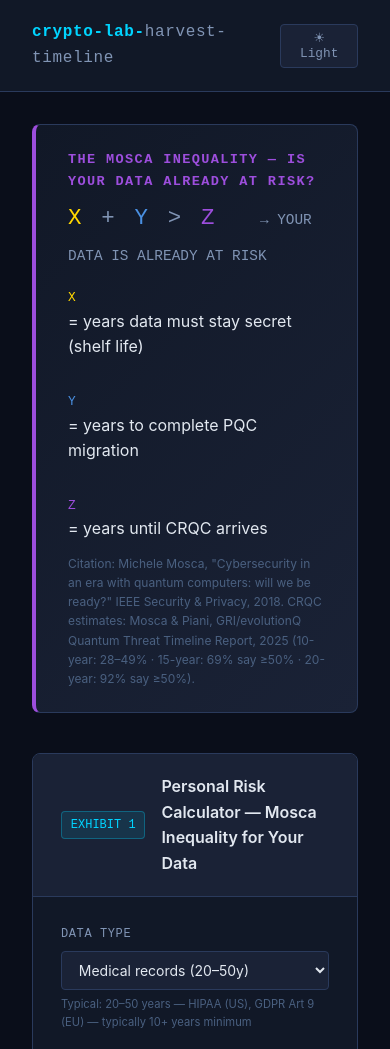
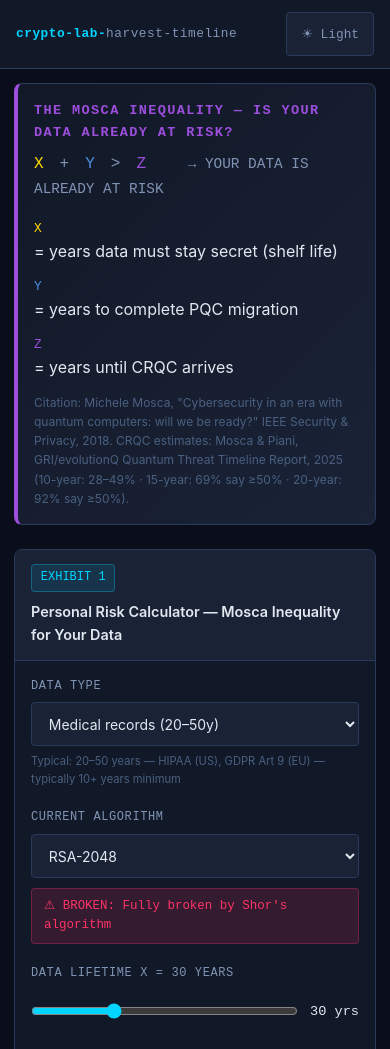
Before and after one commit to systemslibrarian/crypto-lab-harvest-timeline, a website built with Vite: page index.html in a window 390 px wide. Shown: the top 1049 px of the page. Built offline with nearby package versions, Linux system fonts and the light colour scheme.

Commit message:
a11y + mobile: aria-live regions, scope on th, range aria-value*, fieldset/legend for checkboxes, SVG title, focus-visible ring, 44px touch targets, table scroll wrappers, responsive two-col grid, mobile breakpoints at 640px; fix exposedClass threshold logic, fix whatIfMigrationDelay quantum-safe exclude bug

```diff
--- a/src/main.ts
+++ b/src/main.ts
@@ -84,20 +84,24 @@ function renderExhibit1(): string {
         <div class="field-group">
           <label class="field-label" for="e1-algo">Current Algorithm</label>
           <select id="e1-algo">${algoOptions}</select>
-          <div class="algo-status" id="e1-algo-status"></div>
+          <div class="algo-status" id="e1-algo-status" role="status" aria-live="polite"></div>
         </div>
         <div class="field-group">
-          <label class="field-label" for="e1-x">Data Lifetime X = <span id="e1-x-label"></span></label>
+          <label class="field-label" for="e1-x">Data Lifetime X = <span id="e1-x-label" aria-hidden="true"></span></label>
           <div class="range-row">
-            <input type="range" id="e1-x" min="0" max="100" step="1" value="30" />
-            <span class="range-value" id="e1-x-val">30 yrs</span>
+            <input type="range" id="e1-x" min="0" max="100" step="1" value="30"
+              aria-valuemin="0" aria-valuemax="100" aria-valuenow="30" aria-valuetext="30 years"
+              aria-describedby="e1-x-val" />
+            <span class="range-value" id="e1-x-val" aria-live="polite">30 yrs</span>
           </div>
         </div>
         <div class="field-group">
-          <label class="field-label" for="e1-y">Migration Time Y = <span id="e1-y-label"></span></label>
+          <label class="field-label" for="e1-y">Migration Time Y = <span id="e1-y-label" aria-hidden="true"></span></label>
           <div class="range-row">
-            <input type="range" id="e1-y" min="1" max="20" step="1" value="5" />
-            <span class="range-value" id="e1-y-val">5 yrs</span>
+            <input type="range" id="e1-y" min="1" max="20" step="1" value="5"
+              aria-valuemin="1" aria-valuemax="20" aria-valuenow="5" aria-valuetext="5 years"
+              aria-describedby="e1-y-val" />
+            <span class="range-value" id="e1-y-val" aria-live="polite">5 yrs</span>
           </div>
         </div>
         <div class="field-group">
@@ -106,7 +110,7 @@ function renderExhibit1(): string {
           <span class="field-sublabel" id="e1-scenario-hint"></span>
         </div>
       </div>
-      <div class="mosca-result" id="e1-result">
+      <div class="mosca-result" id="e1-result" aria-live="polite" aria-label="Mosca inequality risk result">
         <!-- filled dynamically -->
       </div>
     </div>
@@ -127,9 +131,13 @@ function initExhibit1(): void {
     const scenario = CRQC_SCENARIOS.find(s => s.label === scenSel.value) ?? CRQC_SCENARIOS[1];
     const algoName = algoSel.value;
 
-    // Update value displays
+    // Update value displays + ARIA attributes
     (document.getElementById('e1-x-val') as HTMLElement).textContent = `${xVal} yrs`;
     (document.getElementById('e1-y-val') as HTMLElement).textContent = `${yVal} yrs`;
+    xRange.setAttribute('aria-valuenow', String(xVal));
+    xRange.setAttribute('aria-valuetext', `${xVal} years`);
+    yRange.setAttribute('aria-valuenow', String(yVal));
+    yRange.setAttribute('aria-valuetext', `${yVal} years`);
 
     // Update data type hint
     const dt = DATA_TYPES.find(d => d.name === dtSel.value);
@@ -256,7 +264,7 @@ function renderExhibit2(): string {
         <select id="e2-scenario">${scenarioOptions}</select>
       </div>
     </div>
-    <div id="e2-content"></div>
+    <div id="e2-content" aria-live="polite"></div>
   </div>
 </div>`;
 }
@@ -316,14 +324,16 @@ function initExhibit2(): void {
         </div>
       </div>
 
+      <div class="table-scroll" role="region" aria-label="Asset risk table">
       <table class="asset-table">
         <thead><tr>
-          <th>Asset</th><th>Algorithm</th><th>X (Lifetime)</th><th>Y (Migration)</th><th>Risk</th><th>Action</th>
+          <th scope="col">Asset</th><th scope="col">Algorithm</th><th scope="col">X (Lifetime)</th><th scope="col">Y (Migration)</th><th scope="col">Risk</th><th scope="col">Action</th>
         </tr></thead>
         <tbody>${tableRows}</tbody>
       </table>
+      </div>
 
-      <div style="display:grid;grid-template-columns:1fr 1fr;gap:1.5rem;margin-bottom:1.5rem">
+      <div class="two-col-grid">
         <div>
           <div class="field-label" style="margin-bottom:0.5rem">Priority Migration Order</div>
           ${priorityList}
@@ -334,7 +344,7 @@ function initExhibit2(): void {
             ${esc(aggregateRisk.worstAsset)}
           </div>
         </div>
-      </div>
+      </div><!-- /.two-col-grid -->
 
       <div class="top-recommendation">
         <strong style="font-family:var(--font-mono);font-size:0.75rem;color:var(--color-crqc)">TOP RECOMMENDATION</strong><br>
@@ -373,16 +383,16 @@ function renderExhibit3(): string {
         <label class="field-label" for="e3-algo">Algorithm</label>
         <select id="e3-algo">${algoOptions}</select>
       </div>
-      <div class="field-group" style="flex:0">
-        <label class="field-label">Show Scenarios</label>
+      <fieldset class="field-group" style="flex:0;border:none;padding:0;min-width:0">
+        <legend class="field-label">Show Scenarios</legend>
         <div style="display:flex;gap:0.5rem;flex-wrap:wrap;margin-top:0.3rem">
           ${CRQC_SCENARIOS.map(s => `
-            <label style="display:flex;align-items:center;gap:0.3rem;font-size:0.78rem;cursor:pointer;color:${CURVE_COLORS[s.label]}">
+            <label style="display:flex;align-items:center;gap:0.4rem;font-size:0.78rem;cursor:pointer;color:${CURVE_COLORS[s.label]};min-height:44px">
               <input type="checkbox" id="e3-chk-${s.label}" checked style="accent-color:${CURVE_COLORS[s.label]}">
               ${s.label.charAt(0).toUpperCase() + s.label.slice(1)}
             </label>`).join('')}
         </div>
-      </div>
+      </fieldset>
     </div>
     <div class="svg-chart-wrap" id="e3-chart"></div>
     <div class="chart-legend" id="e3-legend"></div>
@@ -467,8 +477,12 @@ function initExhibit3(): void {
     const titleColor = algInfo?.broken ? 'var(--color-danger)' : algInfo?.longTermSafe ? 'var(--color-safe)' : 'var(--color-amber)';
     svgContent += `<text x="${padL + chartW / 2}" y="${svgH - 4}" text-anchor="middle" font-size="12" fill="${titleColor}">${algoName} — probability that harvested ciphertext becomes decryptable</text>`;
 
+    const algStatus = ALGORITHM_SECURITY.find(a => a.algorithm === algoName);
+    const algStatusText = algStatus?.broken ? 'broken (Shor-vulnerable)' : algStatus?.longTermSafe ? 'quantum-safe' : 'partially affected';
     const chartEl = document.getElementById('e3-chart') as HTMLElement;
-    chartEl.innerHTML = `<svg viewBox="0 0 ${svgW} ${svgH}" style="width:100%;display:block" role="img" aria-label="Exposure probability curve for ${esc(algoName)}">${svgContent}</svg>`;
+    chartEl.innerHTML = `<svg viewBox="0 0 ${svgW} ${svgH}" style="width:100%;display:block" role="img" aria-labelledby="e3-chart-title">
+      <title id="e3-chart-title">Exposure probability curve for ${esc(algoName)} (${esc(algStatusText)}), showing probability of harvested ciphertext becoming decryptable from ${CURRENT_YEAR} to ${CURRENT_YEAR + horizonYears} across 4 CRQC scenarios</title>
+      ${svgContent}</svg>`;
 
     const legendEl = document.getElementById('e3-legend') as HTMLElement;
     legendEl.innerHTML = legendItems.join('');
@@ -509,7 +523,7 @@ function renderExhibit4(): string {
         <select id="e4-scenario">${scenarioOptions}</select>
       </div>
     </div>
-    <div id="e4-content"></div>
+    <div id="e4-content" aria-live="polite"></div>
   </div>
 </div>`;
 }
@@ -525,20 +539,23 @@ function initExhibit4(): void {
 
     const delays = [0, 1, 2, 5, 10];
 
-    const baseline = whatIfMigrationDelay(profile, scenario, 0);
-
     const rows = delays.map(d => {
       const result = whatIfMigrationDelay(profile, scenario, d);
       const startYear = CURRENT_YEAR + d;
       const completeYear = CURRENT_YEAR + d + profile.typicalMigrationYears;
 
+      const totalTB = profile.assets.reduce((s, a) => s + a.dataSizeTB, 0);
+
       let exposedClass = 'delay-cell-safe';
-      if (result.exposedDataTB > baseline.exposedDataTB * 0.9) exposedClass = 'delay-cell-critical';
-      else if (result.exposedDataTB > baseline.exposedDataTB * 0.5) exposedClass = 'delay-cell-danger';
-      else if (result.exposedDataTB > 0) exposedClass = 'delay-cell-amber';
+      if (result.exposedDataTB > 0) {
+        const pct = result.exposedDataTB / totalTB;
+        if (pct >= 0.6) exposedClass = 'delay-cell-critical';
+        else if (pct >= 0.3) exposedClass = 'delay-cell-danger';
+        else exposedClass = 'delay-cell-amber';
+      }
 
-      const pctExposed = baseline.exposedDataTB + result.exposedDataTB > 0
-        ? ((result.exposedDataTB / profile.assets.reduce((s, a) => s + a.dataSizeTB, 0)) * 100).toFixed(0)
+      const pctExposed = totalTB > 0
+        ? ((result.exposedDataTB / totalTB) * 100).toFixed(0)
         : '0';
 
       const crqcYear = CURRENT_YEAR + scenario.yearsFromNow;
@@ -556,17 +573,20 @@ function initExhibit4(): void {
 
     const contentEl = document.getElementById('e4-content') as HTMLElement;
     contentEl.innerHTML = `
+      <div class="table-scroll" role="region" aria-label="Cost of delay table">
       <table class="delay-table">
         <thead><tr>
-          <th>Migration Start</th>
-          <th>Completes By</th>
-          <th>Exposed Assets</th>
-          <th>Exposed Data</th>
-          <th>% Exposed</th>
-          <th>vs CRQC (~${CURRENT_YEAR + scenario.yearsFromNow})</th>
+          <th scope="col">Migration Start</th>
+          <th scope="col">Completes By</th>
+          <th scope="col">Exposed Assets</th>
+          <th scope="col">Exposed Data</th>
+          <th scope="col">% Exposed</th>
+          <th scope="col">vs CRQC (~${CURRENT_YEAR + scenario.yearsFromNow})</th>
         </tr></thead>
         <tbody>${rows.join('')}</tbody>
       </table>
+      </div>`;
+      contentEl.innerHTML += `
       <div class="delay-insight">
         <strong>Key Insight:</strong> Every year of delay increases the exposure window.
         Data encrypted <em>today</em> under classical algorithms may already be harvested
@@ -613,12 +633,13 @@ function renderExhibit5(): string {
       Example: PrayerWarriors — Ministry App Analysis
     </h4>
 
+    <div class="table-scroll" role="region" aria-label="PrayerWarriors data asset recommendations">
     <table class="personal-table">
       <thead><tr>
-        <th>Data Asset</th>
-        <th>Sensitivity Lifetime</th>
-        <th>Recommended Algorithm(s)</th>
-        <th>Notes</th>
+        <th scope="col">Data Asset</th>
+        <th scope="col">Sensitivity Lifetime</th>
+        <th scope="col">Recommended Algorithm(s)</th>
+        <th scope="col">Notes</th>
       </tr></thead>
       <tbody>
         <tr>
@@ -671,6 +692,7 @@ function renderExhibit5(): string {
         </tr>
       </tbody>
     </table>
+    </div><!-- /.table-scroll -->
 
     <div style="margin-bottom:1.5rem">
       <div class="field-label" style="margin-bottom:0.75rem">Mosca Check: PrayerWarriors Prayer Requests</div>
@@ -702,7 +724,7 @@ function initExhibit5(): void {
   const safe       = assessRisk('Prayer Requests (ML-KEM-768)', 'ML-KEM-768', 50, 3, CRQC_SCENARIOS[1]);
 
   resultEl.innerHTML = `
-    <div style="display:grid;grid-template-columns:1fr 1fr;gap:1rem">
+    <div class="two-col-grid" style="gap:1rem;margin-bottom:0">
       <div class="result-verdict ${vulnerable.riskLevel}">
         <div class="verdict-level" style="font-size:0.95rem">${riskIcon(vulnerable.riskLevel)} If using RSA-2048</div>
         <div class="verdict-detail">X=50y + Y=3y = 53y &gt; Z=${vulnerable.moscaInequality.Z}y<br>
--- a/src/style.css
+++ b/src/style.css
@@ -324,3 +324,78 @@ input[type='range'] { flex: 1; accent-color: var(--color-today); cursor: pointer
 .app-footer a { color: var(--color-text-muted); text-decoration: underline; }
 
 .sr-only { position: absolute; width: 1px; height: 1px; padding: 0; margin: -1px; overflow: hidden; clip: rect(0,0,0,0); white-space: nowrap; border: 0; }
+
+/* ── Focus-visible: keyboard-nav ring for all interactive elements ─────────── */
+:focus-visible {
+  outline: 2px solid var(--color-today);
+  outline-offset: 2px;
+  border-radius: 2px;
+}
+/* Ensure existing form elements also use the unified style */
+select:focus-visible, input:focus-visible { outline: 2px solid var(--color-today); outline-offset: 2px; }
+/* Remove :focus fallback so mouse-clicks don't show the ring */
+select:focus:not(:focus-visible), input:focus:not(:focus-visible) { outline: none; }
+
+/* ── Touch targets: minimum 44 × 44 px per WCAG 2.5.5 ──────────────────────── */
+.theme-toggle {
+  min-height: 44px;
+  padding: 0.5rem 0.875rem;
+}
+select {
+  min-height: 44px;
+}
+input[type='range'] {
+  min-height: 44px;
+  cursor: pointer;
+}
+.related-link {
+  padding: 0.55rem 0.875rem;
+  min-height: 44px;
+  display: inline-flex;
+  align-items: center;
+}
+input[type='checkbox'] {
+  width: 18px;
+  height: 18px;
+  cursor: pointer;
+  flex-shrink: 0;
+}
+
+/* ── Table scroll wrappers for mobile overflow ──────────────────────────────── */
+.table-scroll {
+  overflow-x: auto;
+  -webkit-overflow-scrolling: touch;
+  border-radius: var(--radius-sm);
+}
+.table-scroll:focus-within { outline: 2px solid var(--color-today); outline-offset: 2px; }
+
+/* ── Responsive two-column grid (collapses to 1-col at 640 px) ──────────────── */
+.two-col-grid {
+  display: grid;
+  grid-template-columns: 1fr 1fr;
+  gap: 1.5rem;
+  margin-bottom: 1.5rem;
+}
+
+/* ── Mobile breakpoints ─────────────────────────────────────────────────────── */
+@media (max-width: 640px) {
+  .app-header       { padding: 0.75rem 1rem; gap: 0.5rem; }
+  .app-header h1    { font-size: 0.8rem; }
+  .app-main         { padding: 0.875rem; gap: 1.5rem; }
+  .mosca-banner     { padding: 1rem; }
+  .exhibit-header   { padding: 0.875rem 1rem; flex-wrap: wrap; gap: 0.5rem; }
+  .exhibit-header h3 { font-size: 0.9rem; }
+  .exhibit-body     { padding: 1rem; }
+  .mosca-formula    { font-size: 1rem; flex-wrap: wrap; gap: 0.15rem; }
+  .mosca-legend     { gap: 0.75rem; }
+  .calc-grid        { grid-template-columns: 1fr; }
+  .org-controls,
+  .curve-controls,
+  .delay-controls   { flex-direction: column; }
+  .aggregate-panel  { grid-template-columns: repeat(2, 1fr); }
+  .agg-stat .stat-value { font-size: 1.2rem; }
+  .two-col-grid     { grid-template-columns: 1fr; }
+  .app-footer       { padding: 1rem; }
+  .asset-table, .delay-table, .personal-table { font-size: 0.78rem; }
+  .asset-table th, .delay-table th, .personal-table th { font-size: 0.65rem; }
+}
```
Also changed, not shown: src/scenarios.ts (+6 -3 lines).
